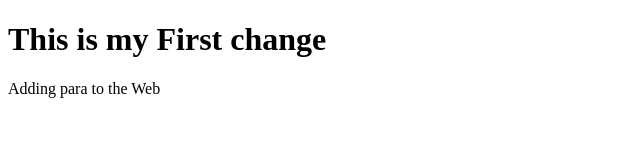
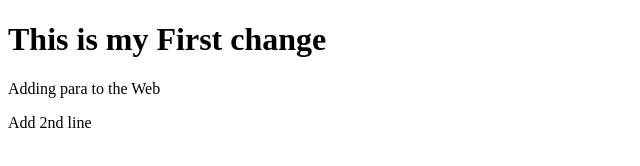
Before and after one commit to mrviku24/Project1, a plain HTML site: page index.html in a window 1280 px wide. Shown: the full height of the page, 0-640 px from the left. Drawn offline with Linux system fonts and the light colour scheme.

Commit message:
Add 2nd line to the project

```diff
--- a/index.html
+++ b/index.html
@@ -8,5 +8,6 @@
 <body>
 <h1>This is my First change</h1>
 <p>Adding para to the Web </p>
+<p>Add 2nd line</p>
 </body>
 </html>
```
